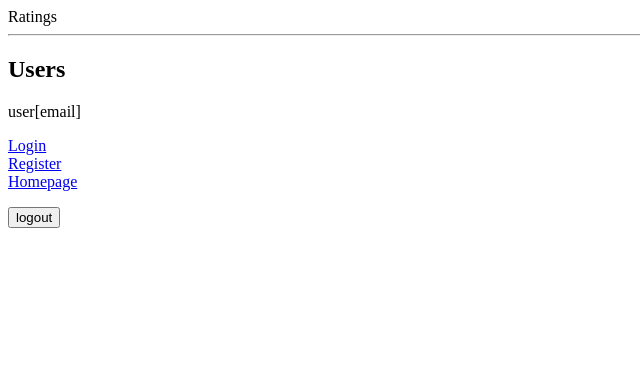
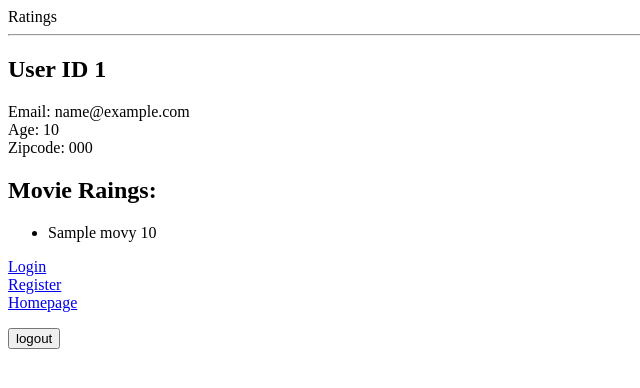
Before and after one commit to helloarielyoung/ratings, a Flask app: template templates/user.html in a window 1280 px wide. Shown: the top 388 px of the page, without its empty margins (0-640 px from the left). Run offline with Flask 2, Linux system fonts and the light colour scheme; the template is opened without the code that fills it: values that come from a table or form of the project are taken from there, others are empty; tables that the repository leaves empty hold one stand-in row (values such as "Sample post").

Commit message:
added user details page by user_id

```diff
--- a/server.py
+++ b/server.py
@@ -34,10 +34,15 @@ def login():
 
     return render_template("login_form.html")
 
-# @app.route('/user/<email>')
-# def get_user(email):
-#     user = User.query.filter_by(email=email).first()
-#     return render_template('user.html', jsonify(user=user))
+@app.route('/users/<user_id>')
+def get_user(user_id):
+    """Display user page"""
+
+    user = User.query.get(user_id)
+
+    ratings = user.ratings
+
+    return render_template('user.html', user=user, ratings=ratings)
 
 
 
--- a/templates/user.html
+++ b/templates/user.html
@@ -1,8 +1,16 @@
 {% extends 'base.html' %}
 {% block content %}
 
-    <h2>Users</h2>
-                user[email]
+    <h2>User ID {{ user['user_id'] }}</h2>
+    <p>
+        Email: {{ user['email'] }} <br>
+        Age: {{ user['age'] }} <br>
+        Zipcode: {{ user['zipcode'] }}
+    </p>
 
-
+        <h2>Movie Raings:</h2>
+        <ul>{% for rating in ratings %}
+        <li>{{ rating.movie.title }} {{ rating.score }}</li>
+        </ul>
+        {% endfor %}
 {% endblock %}
```
